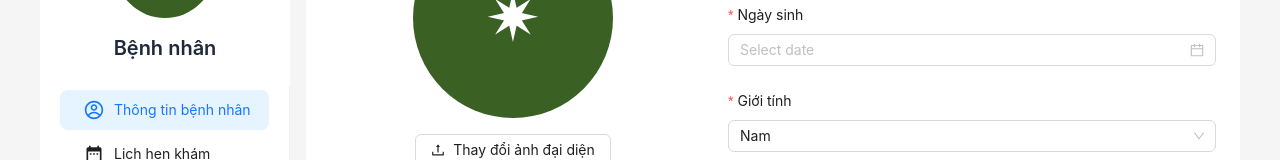
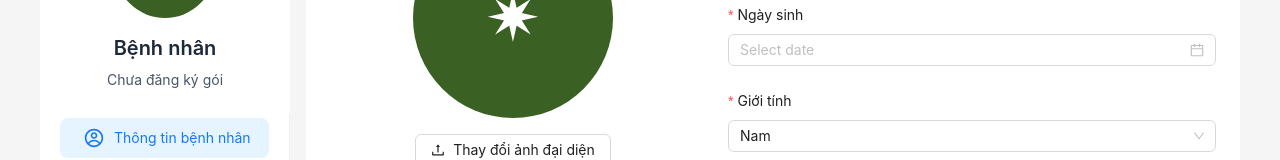
Before and after one commit to baoispro/deepeyex-fe, a Next.js app: page /en/profile in a window 1280 px wide. Shown: the part 242-402 px from the top of the page. Built offline with nearby package versions, Linux system fonts and the light colour scheme; no server answers.

Commit message:
fix: update UI pricing vip

```diff
--- a/src/app/[locale]/(main)/profile/page.tsx
+++ b/src/app/[locale]/(main)/profile/page.tsx
@@ -1,6 +1,7 @@
 "use client";
 import { useAppSelector } from "@/app/shares/stores";
 import { Layout, Menu } from "antd";
+import { CrownOutlined } from "@ant-design/icons";
 import Avatar from "react-avatar";
 import Link from "next/link";
 import { useState, useEffect } from "react";
@@ -16,6 +17,7 @@ import { MdDateRange } from "react-icons/md";
 import { useGetAppointmentsByPatientId } from "@/app/modules/hospital/hooks/queries/appointment/use-get-appointments.query";
 import { useGetOrdersByPatientId } from "@/app/modules/hospital/hooks/mutations/orders/use-get-orders.query";
 import { useGetPrescriptionsByPatientId } from "@/app/modules/hospital/hooks/queries/prescription/use-get-prescriptions.query";
+import { useGetSubscriptionQuery } from "@/app/shares/hooks/queries/use-get-subscription.query";
 
 const { Sider, Content } = Layout;
 
@@ -36,6 +38,24 @@ export default function PatientProfile() {
   const image = auth.patient?.image;
   const name = auth.patient?.fullName;
   const patientId = auth.patient?.patientId;
+  const { data: subscriptionData } = useGetSubscriptionQuery(auth.userId);
+
+  const isVip =
+    subscriptionData?.data?.has_plan &&
+    subscriptionData?.data?.is_valid &&
+    (subscriptionData?.data?.plan_name === "VIP" ||
+      subscriptionData?.data?.plan_name === "ENTERPRISE");
+
+  const getPlanDisplayName = () => {
+    if (!subscriptionData?.data?.has_plan || !subscriptionData?.data?.is_valid) {
+      return "Chưa đăng ký gói";
+    }
+    const planName = subscriptionData.data.plan_name;
+    if (planName === "VIP") return "Gói VIP";
+    if (planName === "ENTERPRISE") return "Gói Enterprise";
+    if (planName === "FREE") return "Gói Free";
+    return "Chưa đăng ký gói";
+  };
 
   // Fetch appointments from API with filters
   const { data: appointmentsData, isLoading: isLoadingAppointments } =
@@ -96,8 +116,16 @@ export default function PatientProfile() {
           }}
         >
           <div className="flex flex-col items-center py-6">
-            <Avatar name={name || ""} src={image || ""} size="100" round={true} />
+            <div className="relative">
+              <Avatar name={name || ""} src={image || ""} size="100" round={true} />
+              {isVip && (
+                <div className="absolute h-6 w-6 top-1 right-1 bg-gradient-to-r from-yellow-400 to-yellow-600 rounded-full shadow-lg flex items-center justify-center">
+                  <CrownOutlined className="text-white text-sm" />
+                </div>
+              )}
+            </div>
             <h2 className="mt-4 text-xl font-semibold">{name || "Bệnh nhân"}</h2>
+            <p className="mt-2 text-sm text-gray-600">{getPlanDisplayName()}</p>
           </div>
           <Menu
             defaultSelectedKeys={["profile"]}
--- a/src/app/modules/home/components/Header.tsx
+++ b/src/app/modules/home/components/Header.tsx
@@ -9,7 +9,7 @@ import { Badge, Button, Dropdown, List, MenuProps, Popover } from "antd";
 import Avatar from "react-avatar";
 import CartPopover from "@/app/shares/components/CartPopover";
 import { useSelector } from "react-redux";
-import { BellOutlined } from "@ant-design/icons";
+import { BellOutlined, CrownOutlined } from "@ant-design/icons";
 import { useGetNotificationsByUserQuery } from "../../hospital/hooks/queries/notification/use-get-all-notification.query";
 import dayjs from "dayjs";
 import relativeTime from "dayjs/plugin/relativeTime";
@@ -18,6 +18,7 @@ import { useMarkAllNotificationsReadMutation } from "../../hospital/hooks/mutati
 import { useMarkNotificationReadMutation } from "../../hospital/hooks/mutations/notifications/use-mark-read.mutation";
 import { logoutFromStringee } from "@/app/shares/utils/stringee";
 import { useLogoutMutation } from "../../auth/hooks/mutations/use-logout.mutation";
+import { useGetSubscriptionQuery } from "@/app/shares/hooks/queries/use-get-subscription.query";
 
 export default function Header() {
   dayjs.extend(relativeTime);
@@ -35,6 +36,13 @@ export default function Header() {
   const name = auth.patient?.fullName;
   const socketConnected = useSelector((state: RootState) => state.auth.socketConnected);
   const { data: notificationsData } = useGetNotificationsByUserQuery(auth.patient?.patientId || "");
+  const { data: subscriptionData } = useGetSubscriptionQuery(auth.userId);
+
+  const isVip =
+    subscriptionData?.data?.has_plan &&
+    subscriptionData?.data?.is_valid &&
+    (subscriptionData?.data?.plan_name === "VIP" ||
+      subscriptionData?.data?.plan_name === "ENTERPRISE");
 
   const notifications = Array.isArray(notificationsData?.data) ? notificationsData.data : [];
   const limitedNotifications = notifications.slice(0, MAX_VISIBLE_NOTIFICATIONS);
@@ -258,7 +266,14 @@ export default function Header() {
             </>
           ) : (
             <div className="relative group">
-              <Avatar name={name || ""} src={image || ""} size="40" round={true} />
+              <div className="relative">
+                <Avatar name={name || ""} src={image || ""} size="40" round={true} />
+                {isVip && (
+                  <div className="absolute h-5 w-5 -top-1 -right-1 bg-gradient-to-r from-yellow-400 to-yellow-600 rounded-full shadow-lg flex items-center justify-center">
+                    <CrownOutlined className="text-white text-xs" />
+                  </div>
+                )}
+              </div>
               <div className="absolute right-0 mt-2 w-48 bg-white rounded-lg shadow-lg opacity-0 group-hover:opacity-100 transition p-2">
                 <Link
                   href="/dashboard"
--- a/src/app/shares/api/subscriptionApi.ts
+++ b/src/app/shares/api/subscriptionApi.ts
@@ -22,6 +22,12 @@ export interface SubscribeResponse {
   plan_name: string;
   expires_at: string;
   payment_url?: string | null; // URL thanh toán (nếu có)
+}
+
+export interface CheckPlanResponse {
+  plan_name: string | null;
+  is_valid: boolean;
+  has_plan: boolean;
 }
 
 class SubscriptionClient {
@@ -61,6 +67,16 @@ class SubscriptionClient {
     );
     return response.data;
   }
+
+  /**
+   * Kiểm tra gói subscription của user
+   */
+  async checkPlan(userId: string): Promise<ApiResponse<CheckPlanResponse>> {
+    const response = await this.client.get<ApiResponse<CheckPlanResponse>>(
+      `/hospital/subscriptions/check-plan?userId=${userId}`,
+    );
+    return response.data;
+  }
 }
 
 const SubscriptionApi = new SubscriptionClient();
--- a/src/app/shares/enums/queryKey.ts
+++ b/src/app/shares/enums/queryKey.ts
@@ -12,4 +12,5 @@ export enum QueryKeyEnum {
   MedicalRecords = "medical_records",
   Prescription = "prescriptions",
   Notification = "notifications",
+  Subscription = "subscriptions",
 }
--- /dev/null
+++ b/src/app/shares/hooks/queries/use-get-subscription.query.ts
@@ -0,0 +1,18 @@
+import { QueryKey, useQuery, UseQueryOptions } from "@tanstack/react-query";
+import { QueryKeyEnum } from "@/app/shares/enums/queryKey";
+import { SubscriptionApi, CheckPlanResponse } from "@/app/shares/api/subscriptionApi";
+import { ApiResponse } from "@/app/shares/types/response";
+
+type Options = Omit<
+  UseQueryOptions<ApiResponse<CheckPlanResponse>, Error, ApiResponse<CheckPlanResponse>, QueryKey>,
+  "queryKey" | "queryFn"
+>;
+
+export const useGetSubscriptionQuery = (userId: string | null, options?: Options) => {
+  return useQuery({
+    queryKey: [QueryKeyEnum.Subscription, userId],
+    queryFn: () => SubscriptionApi.checkPlan(userId!),
+    enabled: !!userId,
+    ...options,
+  });
+};
```
